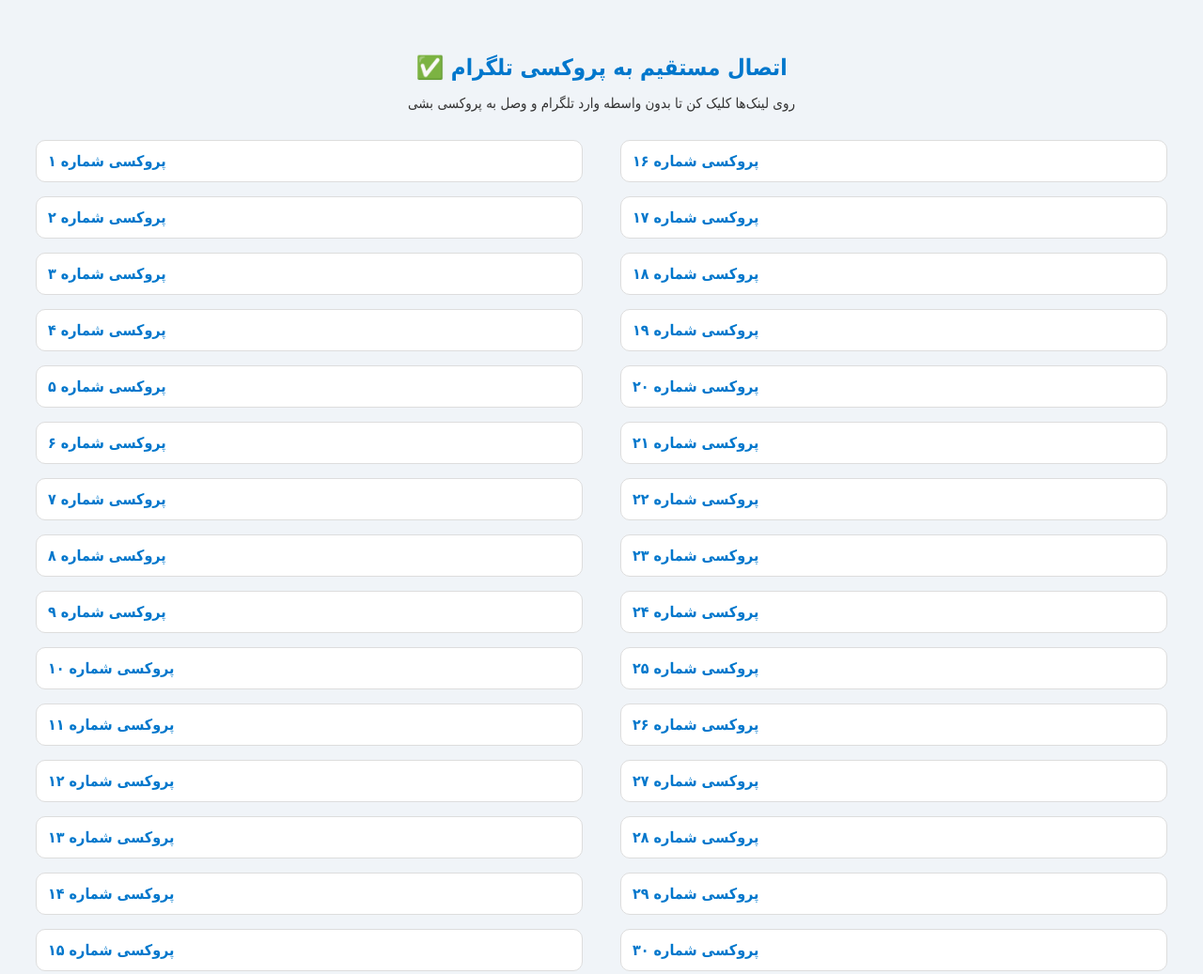
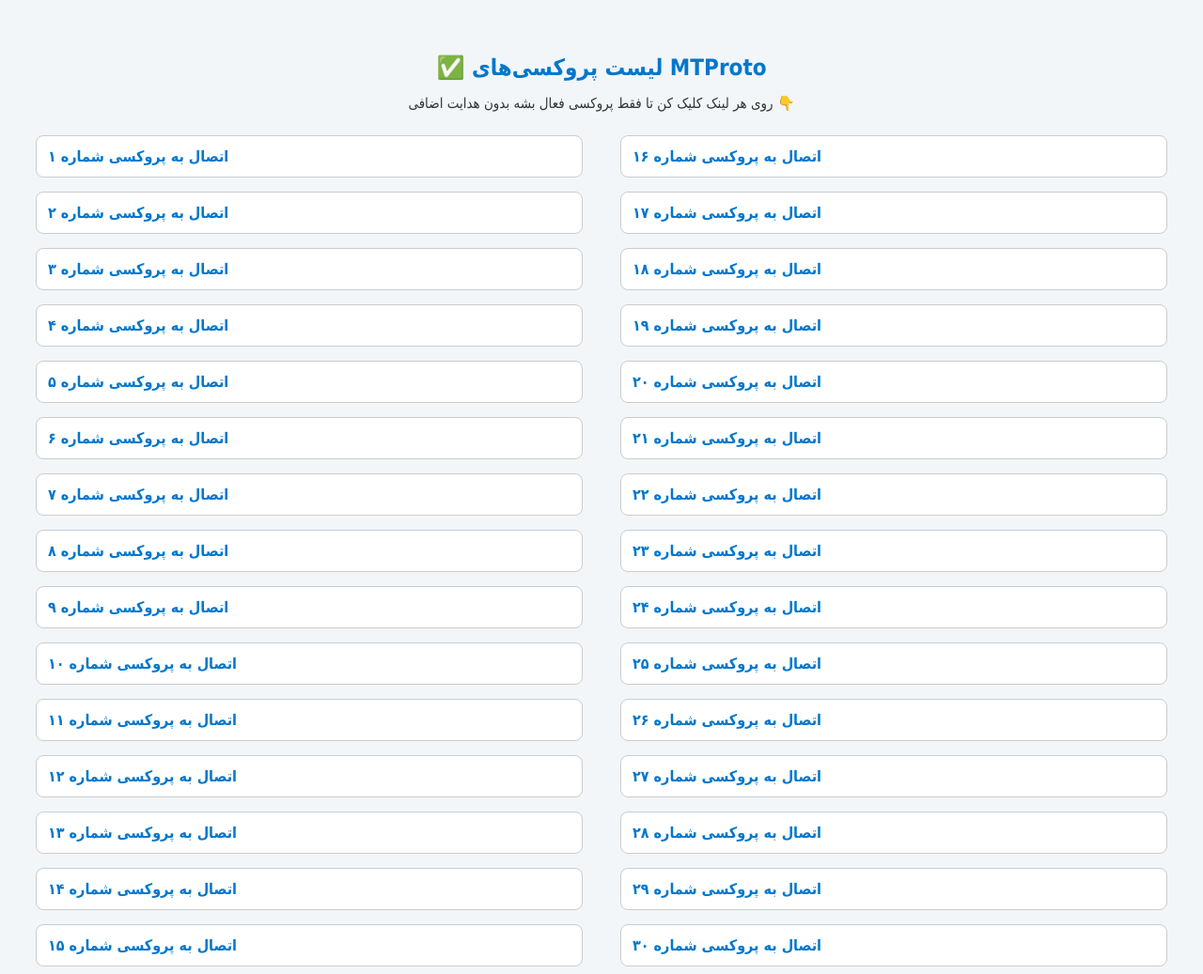
Before and after one commit to afshinyari79/ProxyYab, a plain HTML site: page index.html in a window 1280 px wide. Shown: the top 1037 px of the page at 94% size. Drawn offline with Linux system fonts and the light colour scheme.

Commit message:
Update index.html

```diff
--- a/index.html
+++ b/index.html
@@ -2,13 +2,13 @@
 <html lang="fa">
 <head>
   <meta charset="UTF-8">
-  <title>پروکسی تلگرام مستقیم</title>
+  <title>لیست پروکسی‌های تلگرام</title>
   <style>
     body {
       font-family: Tahoma, sans-serif;
-      background-color: #f0f4f8;
+      background-color: #f2f6f9;
+      color: #333;
       padding: 30px;
-      color: #333;
     }
     h2 {
       text-align: center;
@@ -17,7 +17,7 @@
     }
     p {
       text-align: center;
-      margin-bottom: 30px;
+      margin-bottom: 25px;
       font-size: 15px;
     }
     .container {
@@ -37,14 +37,14 @@
     }
     li {
       background-color: #fff;
-      border: 1px solid #ddd;
-      border-radius: 10px;
+      border: 1px solid #ccc;
+      border-radius: 8px;
       margin-bottom: 15px;
       padding: 12px;
       transition: background 0.3s ease;
     }
     li:hover {
-      background-color: #e6f2ff;
+      background-color: #e6f0ff;
     }
     a {
       text-decoration: none;
@@ -57,52 +57,52 @@
   </style>
 </head>
 <body>
-  <h2>✅ اتصال مستقیم به پروکسی تلگرام</h2>
-  <p>روی لینک‌ها کلیک کن تا بدون واسطه وارد تلگرام و وصل به پروکسی بشی</p>
+  <h2>✅ لیست پروکسی‌های MTProto</h2>
+  <p>روی هر لینک کلیک کن تا فقط پروکسی فعال بشه بدون هدایت اضافی 👇</p>
 
   <div class="container">
     <div class="column">
       <ul>
-        <li><a href="tg://proxy?server=sibilkoloft.technote.ir&port=443&secret=ee16030102...">پروکسی شماره ۱</a></li>
-        <li><a href="tg://proxy?server=ryzen-gold.shesh-station.ir&port=443&secret=ee16030102...">پروکسی شماره ۲</a></li>
-        <li><a href="tg://proxy?server=algortim.sayaair.ir&port=443&secret=7hYDAQIAAQAB...">پروکسی شماره ۳</a></li>
-        <li><a href="tg://proxy?server=daem.fsaremi.info&port=443&secret=7hYDAQIAAQAB...">پروکسی شماره ۴</a></li>
-        <li><a href="tg://proxy?server=sebro.sheshko.info&port=443&secret=ee16030102...">پروکسی شماره ۵</a></li>
-        <li><a href="tg://proxy?server=phyzyk.nokande.info&port=443&secret=ee16030102...">پروکسی شماره ۶</a></li>
-        <li><a href="tg://proxy?server=systemfull.gjesus.info&port=443&secret=ee16030102...">پروکسی شماره ۷</a></li>
-        <li><a href="tg://proxy?server=aval.fsaremi.info&port=443&secret=ee16030102...">پروکسی شماره ۸</a></li>
-        <li><a href="tg://proxy?server=wait.fiziotr.info&port=443&secret=7hYDAQIAAQAB...">پروکسی شماره ۹</a></li>
-        <li><a href="tg://proxy?server=daemi-pr.shesh-station.ir&port=443&secret=7hYDAQIAAQAB...">پروکسی شماره ۱۰</a></li>
-        <li><a href="tg://proxy?server=response.cinere.info&port=443&secret=ee16030102...">پروکسی شماره ۱۱</a></li>
-        <li><a href="tg://proxy?server=silvermantain.cinere.info&port=443&secret=7hYDAQIAAQAB...">پروکسی شماره ۱۲</a></li>
-        <li><a href="tg://proxy?server=halftime.parsintalk.ir&port=443&secret=ee16030102...">پروکسی شماره ۱۳</a></li>
-        <li><a href="tg://proxy?server=leveldaemi.fiziotr.info&port=443&secret=7hYDAQIAAQAB...">پروکسی شماره ۱۴</a></li>
-        <li><a href="tg://proxy?server=response.cinere.info&port=443&secret=7hYDAQIAAQAB...">پروکسی شماره ۱۵</a></li>
+        <li><a href="https://t.me/proxy?server=example1.com&port=443&secret=ee16030102...">اتصال به پروکسی شماره ۱</a></li>
+        <li><a href="https://t.me/proxy?server=example2.com&port=443&secret=ee16030102...">اتصال به پروکسی شماره ۲</a></li>
+        <li><a href="https://t.me/proxy?server=example3.com&port=443&secret=ee16030102...">اتصال به پروکسی شماره ۳</a></li>
+        <li><a href="https://t.me/proxy?server=example4.com&port=443&secret=ee16030102...">اتصال به پروکسی شماره ۴</a></li>
+        <li><a href="https://t.me/proxy?server=example5.com&port=443&secret=ee16030102...">اتصال به پروکسی شماره ۵</a></li>
+        <li><a href="https://t.me/proxy?server=example6.com&port=443&secret=ee16030102...">اتصال به پروکسی شماره ۶</a></li>
+        <li><a href="https://t.me/proxy?server=example7.com&port=443&secret=ee16030102...">اتصال به پروکسی شماره ۷</a></li>
+        <li><a href="https://t.me/proxy?server=example8.com&port=443&secret=ee16030102...">اتصال به پروکسی شماره ۸</a></li>
+        <li><a href="https://t.me/proxy?server=example9.com&port=443&secret=ee16030102...">اتصال به پروکسی شماره ۹</a></li>
+        <li><a href="https://t.me/proxy?server=example10.com&port=443&secret=ee16030102...">اتصال به پروکسی شماره ۱۰</a></li>
+        <li><a href="https://t.me/proxy?server=example11.com&port=443&secret=ee16030102...">اتصال به پروکسی شماره ۱۱</a></li>
+        <li><a href="https://t.me/proxy?server=example12.com&port=443&secret=ee16030102...">اتصال به پروکسی شماره ۱۲</a></li>
+        <li><a href="https://t.me/proxy?server=example13.com&port=443&secret=ee16030102...">اتصال به پروکسی شماره ۱۳</a></li>
+        <li><a href="https://t.me/proxy?server=example14.com&port=443&secret=ee16030102...">اتصال به پروکسی شماره ۱۴</a></li>
+        <li><a href="https://t.me/proxy?server=example15.com&port=443&secret=ee16030102...">اتصال به پروکسی شماره ۱۵</a></li>
       </ul>
     </div>
 <div class="column">
       <ul>
-        <li><a href="tg://proxy?server=chernobill.technote.ir&port=443&secret=ee16030102...">پروکسی شماره ۱۶</a></li>
-        <li><a href="tg://proxy?server=daemi-pr.shesh-station.ir&port=443&secret=ee16030102...">پروکسی شماره ۱۷</a></li>
-        <li><a href="tg://proxy?server=silvermantain.cinere.info&port=443&secret=ee16030102...">پروکسی شماره ۱۸</a></li>
-        <li><a href="tg://proxy?server=sadra.mygrade.ir&port=443&secret=ee16030102...">پروکسی شماره ۱۹</a></li>
-        <li><a href="tg://proxy?server=syczleck.itemag.ir&port=443&secret=7hYDAQIAAQAB...">پروکسی شماره ۲۰</a></li>
-        <li><a href="tg://proxy?server=sibilkoloft.technote.ir&port=443&secret=7hYDAQIAAQAB...">پروکسی شماره ۲۱</a></li>
-        <li><a href="tg://proxy?server=wait.fiziotr.info&port=443&secret=ee16030102...">پروکسی شماره ۲۲</a></li>
-        <li><a href="tg://proxy?server=algortim.sayaair.ir&port=443&secret=ee16030102...">پروکسی شماره ۲۳</a></li>
-        <li><a href="tg://proxy?server=halftime.parsintalk.ir&port=443&secret=7hYDAQIAAQAB...">پروکسی شماره ۲۴</a></li>
-        <li><a href="tg://proxy?server=syczleck.itemag.ir&port=443&secret=ee16030102...">پروکسی شماره ۲۵</a></li>
-        <li><a href="tg://proxy?server=leveldaemi.fiziotr.info&port=443&secret=ee16030102...">پروکسی شماره ۲۶</a></li>
-        <li><a href="tg://proxy?server=aval.fsaremi.info&port=443&secret=7hYDAQIAAQAB...">پروکسی شماره ۲۷</a></li>
-        <li><a href="tg://proxy?server=iran-vatan.magalaiash.info&port=443&secret=ee16030102...">پروکسی شماره ۲۸</a></li>
-        <li><a href="tg://proxy?server=sadra.mygrade.ir&port=443&secret=7hYDAQIAAQAB...">پروکسی شماره ۲۹</a></li>
-        <li><a href="tg://proxy?server=syczleck.itemag.ir&port=443&secret=ee16030102...">پروکسی شماره ۳۰</a></li>
+        <li><a href="https://t.me/proxy?server=example16.com&port=443&secret=ee16030102...">اتصال به پروکسی شماره ۱۶</a></li>
+        <li><a href="https://t.me/proxy?server=example17.com&port=443&secret=ee16030102...">اتصال به پروکسی شماره ۱۷</a></li>
+        <li><a href="https://t.me/proxy?server=example18.com&port=443&secret=ee16030102...">اتصال به پروکسی شماره ۱۸</a></li>
+        <li><a href="https://t.me/proxy?server=example19.com&port=443&secret=ee16030102...">اتصال به پروکسی شماره ۱۹</a></li>
+        <li><a href="https://t.me/proxy?server=example20.com&port=443&secret=ee16030102...">اتصال به پروکسی شماره ۲۰</a></li>
+        <li><a href="https://t.me/proxy?server=example21.com&port=443&secret=ee16030102...">اتصال به پروکسی شماره ۲۱</a></li>
+        <li><a href="https://t.me/proxy?server=example22.com&port=443&secret=ee16030102...">اتصال به پروکسی شماره ۲۲</a></li>
+        <li><a href="https://t.me/proxy?server=example23.com&port=443&secret=ee16030102...">اتصال به پروکسی شماره ۲۳</a></li>
+        <li><a href="https://t.me/proxy?server=example24.com&port=443&secret=ee16030102...">اتصال به پروکسی شماره ۲۴</a></li>
+        <li><a href="https://t.me/proxy?server=example25.com&port=443&secret=ee16030102...">اتصال به پروکسی شماره ۲۵</a></li>
+        <li><a href="https://t.me/proxy?server=example26.com&port=443&secret=ee16030102...">اتصال به پروکسی شماره ۲۶</a></li>
+        <li><a href="https://t.me/proxy?server=example27.com&port=443&secret=ee16030102...">اتصال به پروکسی شماره ۲۷</a></li>
+        <li><a href="https://t.me/proxy?server=example28.com&port=443&secret=ee16030102...">اتصال به پروکسی شماره ۲۸</a></li>
+        <li><a href="https://t.me/proxy?server=example29.com&port=443&secret=ee16030102...">اتصال به پروکسی شماره ۲۹</a></li>
+        <li><a href="https://t.me/proxy?server=example30.com&port=443&secret=ee16030102...">اتصال به پروکسی شماره ۳۰</a></li>
       </ul>
     </div>
   </div>
 
   <div style="text-align: center; margin-top: 50px; font-size: 14px; color: #888;">
-    ✨ طراحی شده با عشق توسط <strong>تیم پروکسی دائمی تلگرام</strong> | اتصال سریع، تجربه بی‌نقص 💙
+    ✨ طراحی شده با عشق توسط <strong>تیم پروکسی دائمی تلگرام</strong> | فقط یک کلیک تا اتصال امن 💙
   </div>
 </body>
 </html>
```
